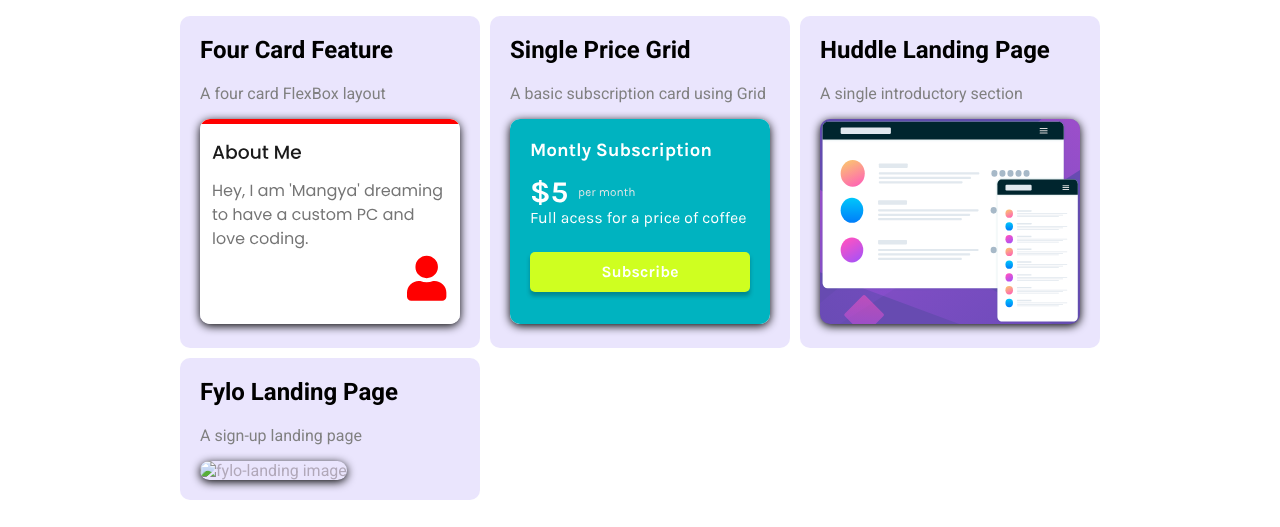
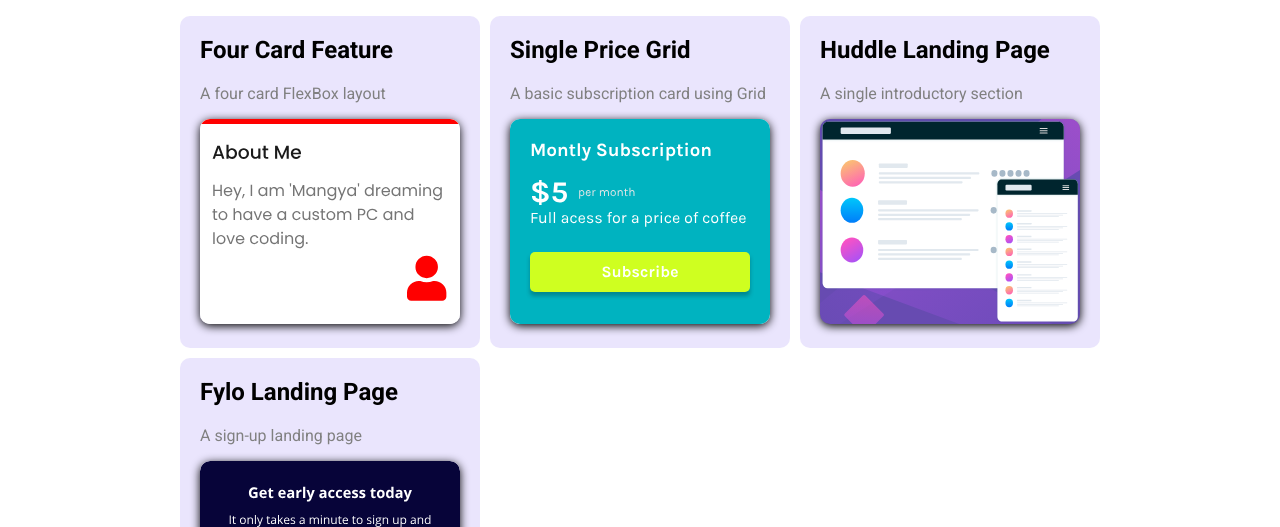
Before and after one commit to adarsh-mamgain/adarsh-mamgain.github.io, a plain HTML site: page codes.html in a window 1280 px wide. Shown: the part 225-752 px from the top of the page. Drawn offline with Linux system fonts and the light colour scheme.

Commit message:
Codes .four(fylo) image fixed

```diff
--- a/codes.html
+++ b/codes.html
@@ -38,7 +38,7 @@
             <div id="four">
                 <h2>Fylo Landing Page</h2>
                 <p>A sign-up landing page</p>
-                <a href="fylo-landing-page.html"><img src="/Images/fylo-landing2.svg" alt="fylo-landing image"></a>
+                <a href="fylo-landing-page.html"><img src="/Images/fylo-landing.svg" alt="fylo-landing image"></a>
             </div>
         </div>
         <footer>
```
